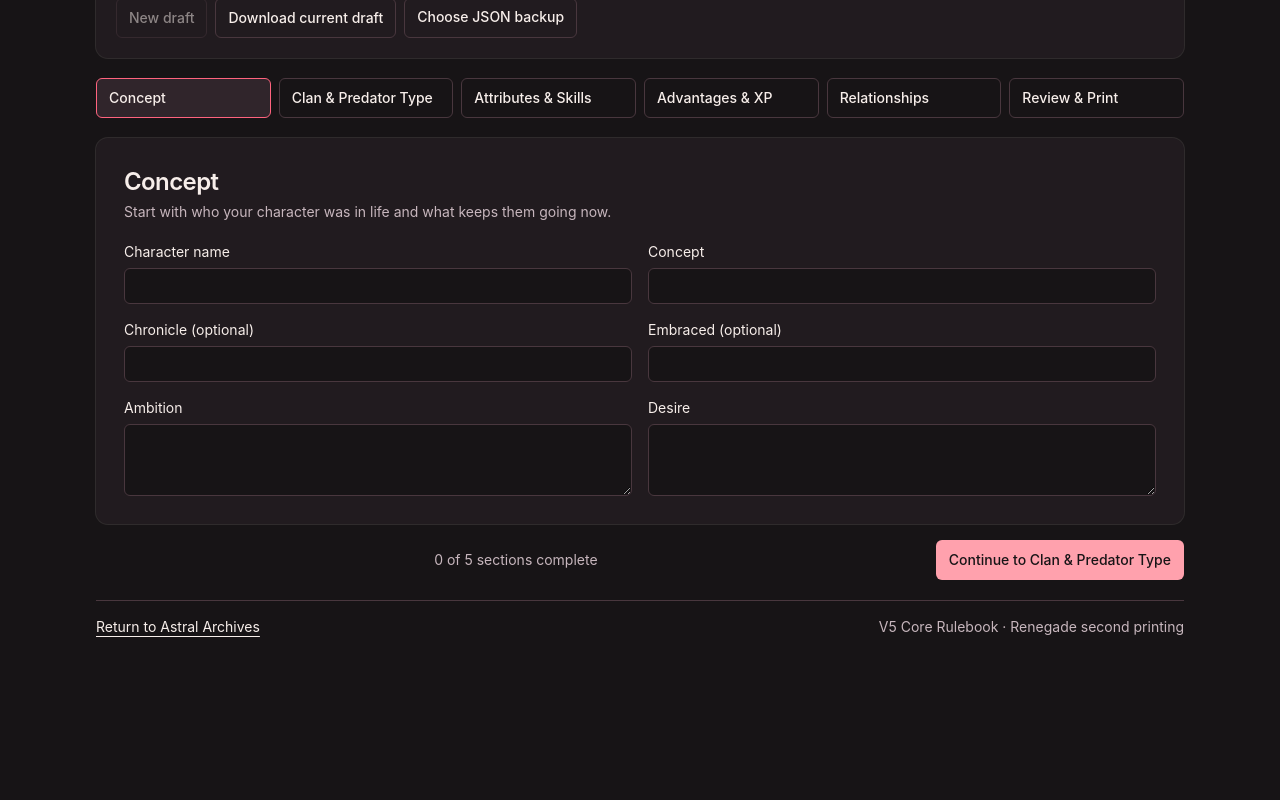
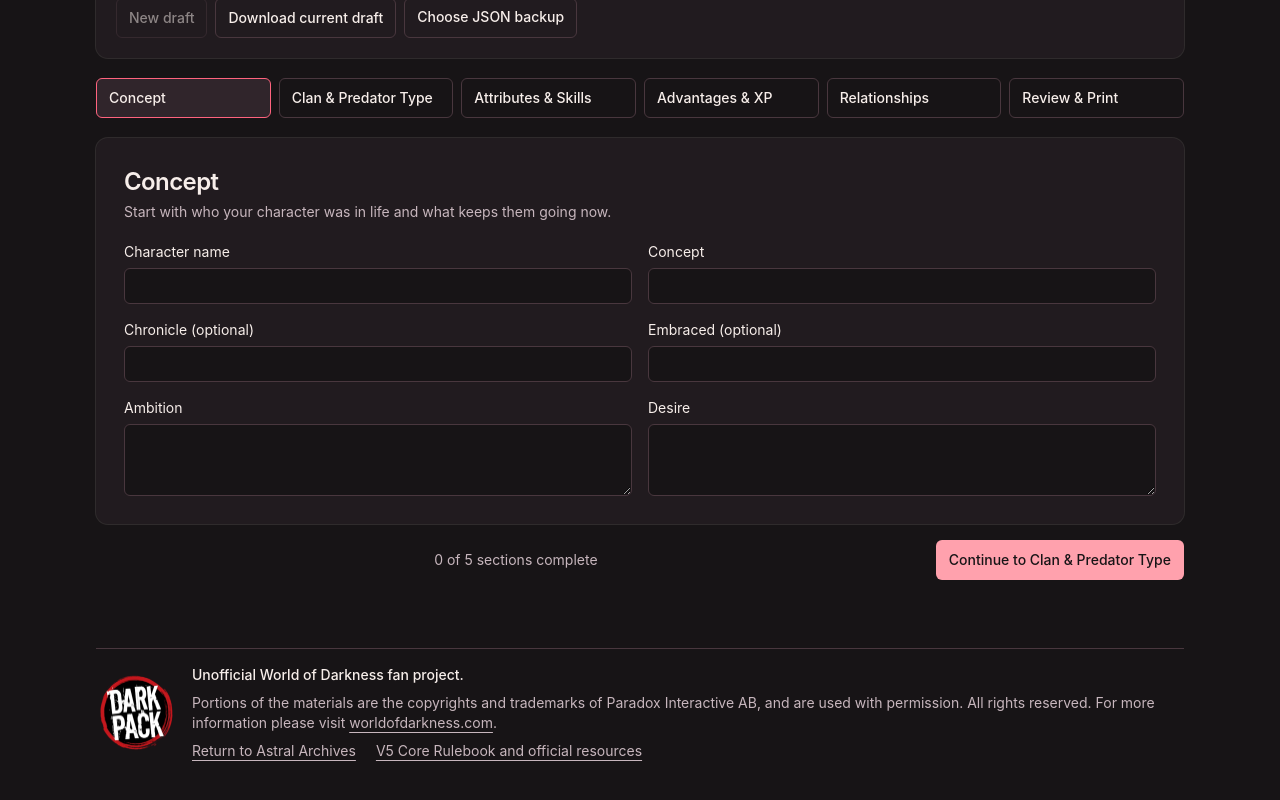
Before and after one commit to starbornone/vtm-character-creator, a React (Vite) app: page / in a window 1280 px wide. Shown: the part 266-1066 px from the top of the page. Before the commit the page ends 951 px from the top, so only its background shows below. Built offline with nearby package versions, Linux system fonts and the light colour scheme.

Commit message:
Add Dark Pack fan content notices

```diff
--- a/index.html
+++ b/index.html
@@ -3,7 +3,7 @@
   <head>
     <meta charset="UTF-8" />
     <meta name="viewport" content="width=device-width, initial-scale=1.0" />
-    <meta name="description" content="An in-development character creator for Vampire: The Masquerade Fifth Edition." />
+    <meta name="description" content="A free, unofficial character creator for Vampire: The Masquerade Fifth Edition." />
     <link rel="icon" type="image/svg+xml" href="/favicon.svg" />
     <link rel="canonical" href="https://vtm.astralarchives.games/" />
     <meta property="og:url" content="https://vtm.astralarchives.games/" />
@@ -11,6 +11,21 @@
   </head>
   <body>
     <div id="root"></div>
+    <footer aria-label="Site and fan content notices" class="mx-auto max-w-6xl px-4 pb-8 text-sm text-muted-foreground print:hidden sm:px-8 sm:pb-12">
+      <div class="grid gap-4 border-t border-border pt-4 sm:grid-cols-[auto_1fr] sm:items-center">
+        <a href="https://www.paradoxinteractive.com/games/world-of-darkness/community/dark-pack-agreement" aria-label="Dark Pack Agreement" class="w-fit rounded focus-visible:outline-2 focus-visible:outline-offset-4 focus-visible:outline-rose-300">
+          <img src="/dark-pack-logo.webp" alt="Dark Pack" class="block h-auto w-20" />
+        </a>
+        <div class="space-y-2">
+          <p class="font-medium text-foreground">Unofficial World of Darkness fan project.</p>
+          <p>Portions of the materials are the copyrights and trademarks of Paradox Interactive AB, and are used with permission. All rights reserved. For more information please visit <a class="underline underline-offset-4" href="https://www.worldofdarkness.com/">worldofdarkness.com</a>.</p>
+          <nav aria-label="Site resources" class="flex flex-wrap gap-x-5 gap-y-2">
+            <a class="underline underline-offset-4 hover:text-rose-300" href="https://astralarchives.games/">Return to Astral Archives</a>
+            <a class="underline underline-offset-4 hover:text-rose-300" href="https://renegadegamestudios.com/vampire">V5 Core Rulebook and official resources</a>
+          </nav>
+        </div>
+      </div>
+    </footer>
     <script type="module" src="/src/main.tsx"></script>
   </body>
 </html>
--- a/src/App.tsx
+++ b/src/App.tsx
@@ -195,12 +195,6 @@ function CharacterCreator({ drafts }: { drafts: ReturnType<typeof useBrowserDraf
 
       <div className={step === 'review' ? 'sheet-panel' : 'sheet-panel hidden'}><CharacterSheet sheet={sheet} /></div>
 
-      <footer className="flex flex-wrap items-center justify-between gap-x-6 gap-y-2 border-t border-border pt-4 text-sm text-muted-foreground print:hidden">
-        <a className="text-foreground underline underline-offset-4 hover:text-rose-300 focus-visible:outline-2 focus-visible:outline-offset-4 focus-visible:outline-rose-300" href="https://astralarchives.games/">
-          Return to Astral Archives
-        </a>
-        <p>V5 Core Rulebook · Renegade second printing</p>
-      </footer>
     </main>
   )
 }
```
Also changed, not shown: public/dark-pack-logo.webp (added).
